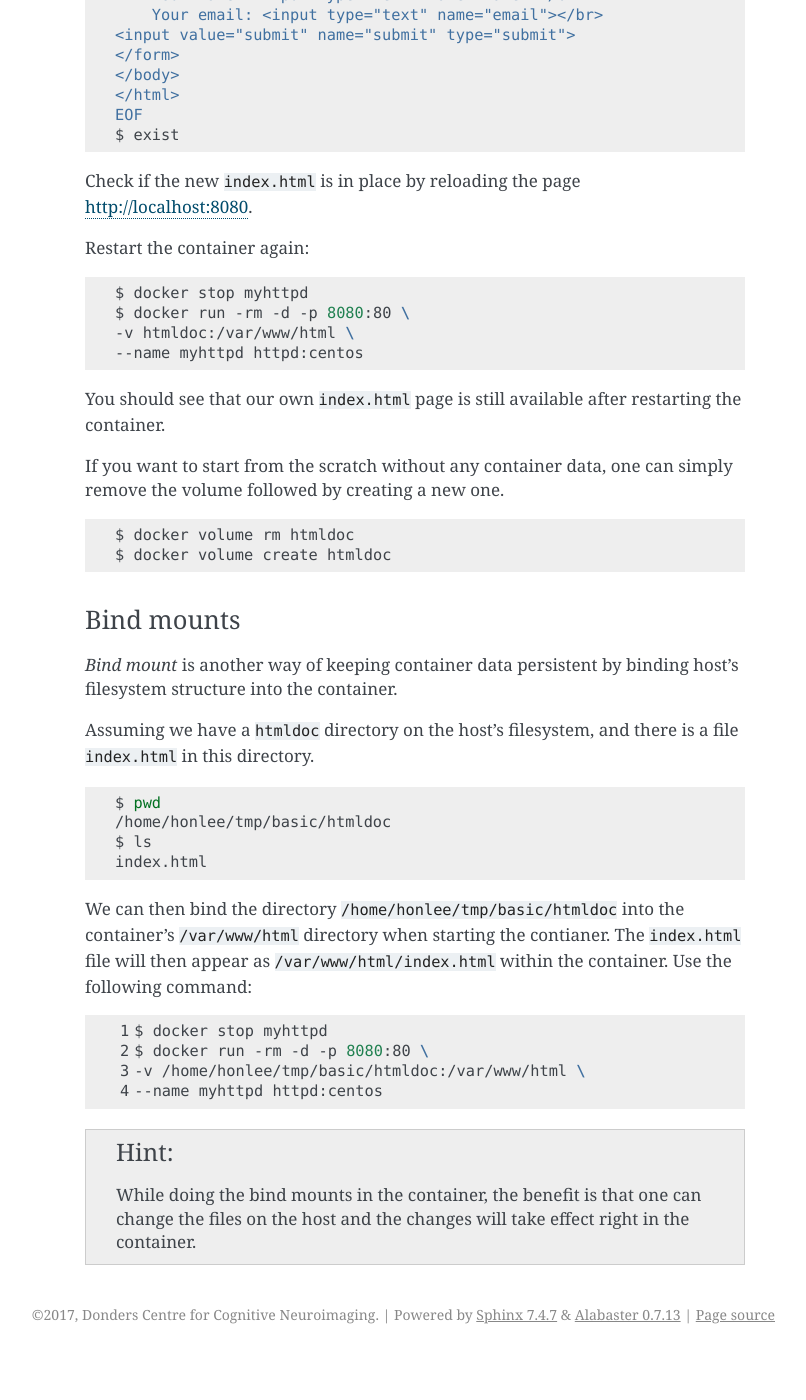
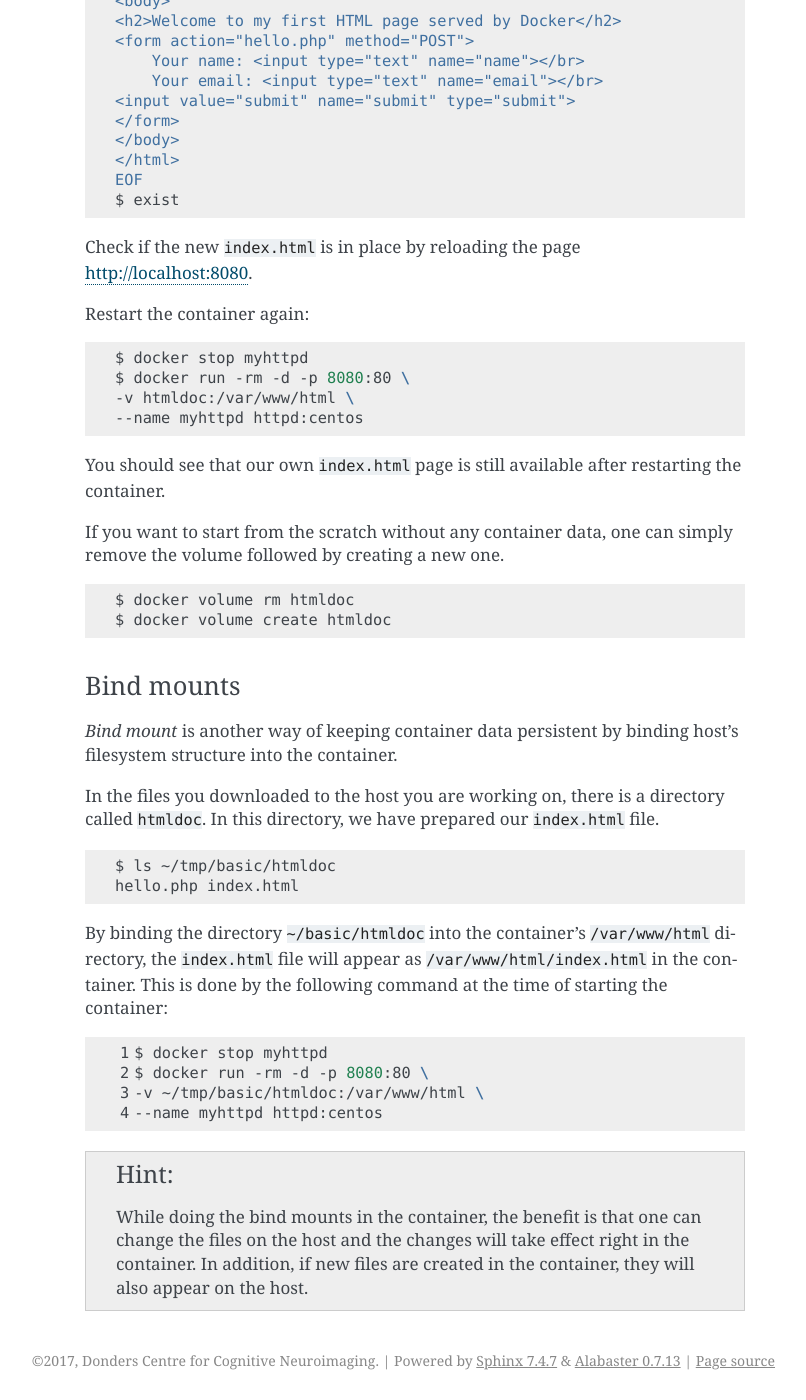
Before and after one commit to Donders-Institute/docker-swarm-setup, a Sphinx documentation site: the page built from doc/tutorial/basic.rst, in a window 1280 px wide and 1400 px high, scrolled down 6487 px. Shown: the whole window, without its empty margins (335-1141 px from the left). Built offline with Sphinx 7.4.7, drawn with Linux system fonts in a browser that asks for light colours; before the commit the page ends 7841 px from its top, so only the background shows below that; some of the changed text lies outside the part shown.

Commit message:
Update basic.rst

```diff
--- a/doc/tutorial/basic.rst
+++ b/doc/tutorial/basic.rst
@@ -10,10 +10,12 @@ In this exercise, you will build and spin off an Apache HTTPd container with PHP
 Preparation
 ===========
 
-Download the file for this exercise:
+Preparing the files for this exercise within the ``~/tmp`` by following the commands below:
 
 .. code-block:: bash
 
+    $ mkdir -p ~/tmp
+    $ cd ~/tmp
     $ wget https://github.com/Donders-Institute/docker-swarm-setup/raw/master/doc/tutorial/centos-httpd/basic.tar.gz
     $ tar xvzf basic.tar.gz
     $ cd basic
@@ -261,25 +263,22 @@ Bind mounts
 
 *Bind mount* is another way of keeping container data persistent by binding host's filesystem structure into the container.
 
-Assuming we have a ``htmldoc`` directory on the host's filesystem, and there is a file ``index.html`` in this directory.
+In the files you downloaded to the host you are working on, there is a directory called ``htmldoc``.  In this directory, we have prepared our ``index.html`` file.
 
 .. code-block:: bash
 
-    $ pwd
-    /home/honlee/tmp/basic/htmldoc
-    $ ls
-    index.html
+    $ ls ~/tmp/basic/htmldoc
+    hello.php index.html
 
-We can then bind the directory ``/home/honlee/tmp/basic/htmldoc`` into the container's ``/var/www/html`` directory when starting the contianer.  The ``index.html`` file will then appear as ``/var/www/html/index.html`` within the container.  Use the following command:
+By binding the directory ``~/basic/htmldoc`` into the container's ``/var/www/html`` directory, the ``index.html`` file will appear as ``/var/www/html/index.html`` in the container.  This is done by the following command at the time of starting the container:
 
 .. code-block:: bash
     :linenos:
 
     $ docker stop myhttpd
     $ docker run -rm -d -p 8080:80 \
-    -v /home/honlee/tmp/basic/htmldoc:/var/www/html \
+    -v ~/tmp/basic/htmldoc:/var/www/html \
     --name myhttpd httpd:centos
 
-
 .. hint::
-    While doing the bind mounts in the container, the benefit is that one can change the files on the host and the changes will take effect right in the container.
+    While doing the bind mounts in the container, the benefit is that one can change the files on the host and the changes will take effect right in the container.  In addition, if new files are created in the container, they will also appear on the host.
```
